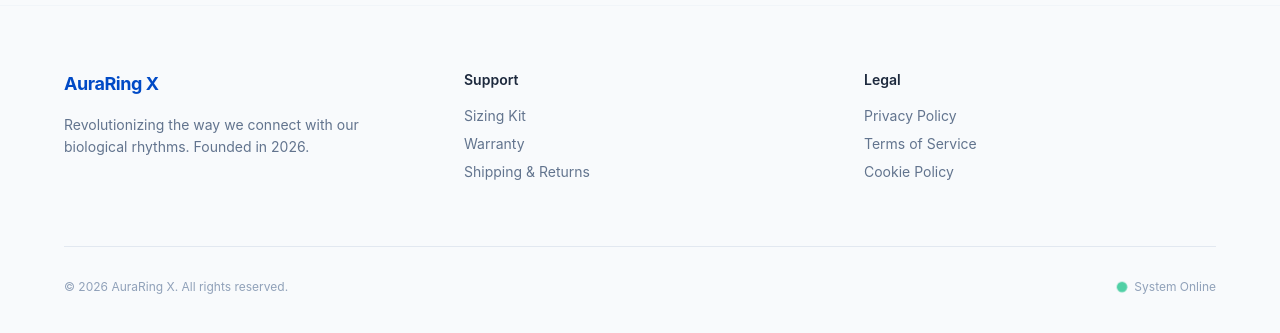
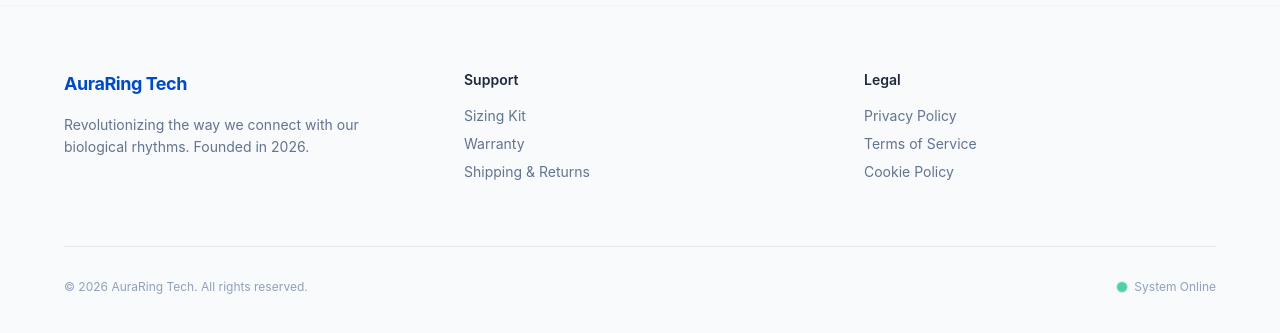
Before and after one commit to huysg136/helicorp-landingpage-test, a React (Vite) app: page / in a window 1280 px wide. Shown: the part 2703-3036 px from the top of the page. Built offline with nearby package versions, Linux system fonts and the light colour scheme; no server answers.

Commit message:
fix: footer text

```diff
--- a/src/components/layout/footer.tsx
+++ b/src/components/layout/footer.tsx
@@ -10,7 +10,7 @@ export const Footer: React.FC = () => {
           {/* Col 1: Brand details */}
           <div>
             <h3 className="text-[#004ac6] dark:text-[#6ffbbe] font-bold text-lg mb-4 tracking-tight">
-              AuraRing X
+              AuraRing Tech
             </h3>
             <p className="text-sm text-slate-500 dark:text-slate-400 leading-relaxed max-w-xs">
               Revolutionizing the way we connect with our biological rhythms. Founded in 2026.
@@ -69,7 +69,7 @@ export const Footer: React.FC = () => {
         {/* Bottom credits */}
         <div className="mt-16 pt-8 border-t border-slate-200 dark:border-slate-900 flex flex-col sm:flex-row items-center justify-between gap-4">
           <p className="text-xs text-slate-400 dark:text-slate-500">
-            © {currentYear} AuraRing X. All rights reserved.
+            © {currentYear} AuraRing Tech. All rights reserved.
           </p>
           <div className="flex items-center gap-2">
             <span className="w-2 h-2 bg-emerald-500 rounded-full animate-ping" />
```
